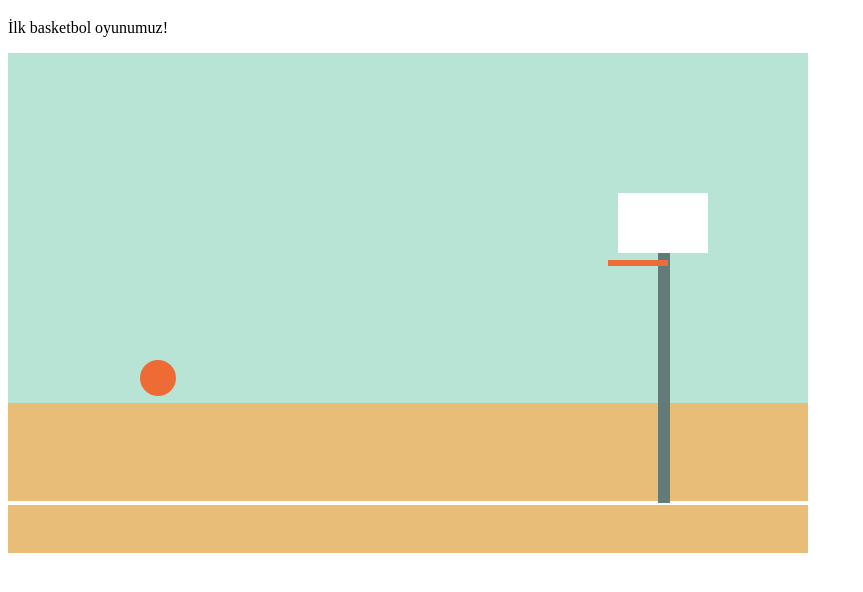
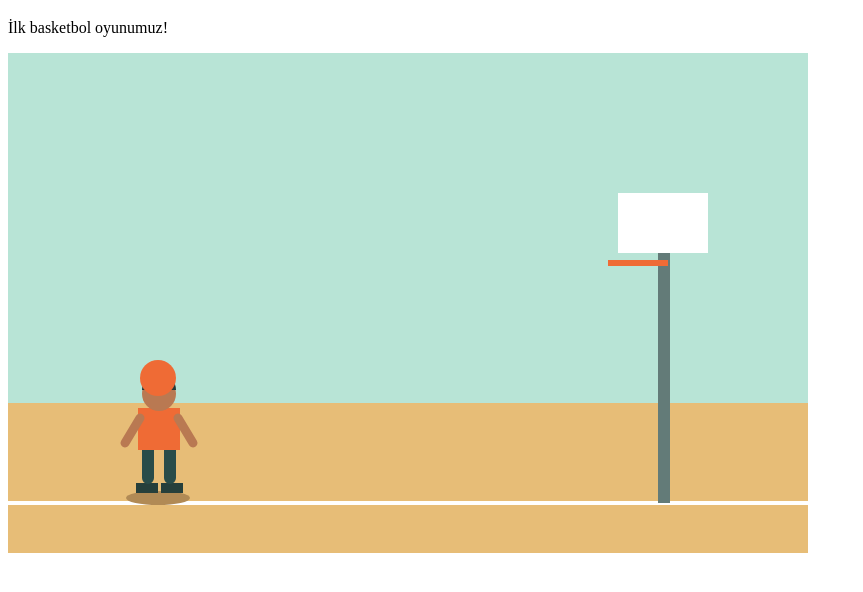
Before and after one commit to zubeyirp97-design/Basket, a plain HTML site: page index.html in a window 1280 px wide. Shown: the part 62-654 px from the top of the page, without its empty margins (0-863 px from the left). Drawn offline with Linux system fonts and the light colour scheme.

Commit message:
Update index.html

```diff
--- a/index.html
+++ b/index.html
@@ -49,6 +49,54 @@
         ctx.lineTo(660, 210);
         ctx.stroke();
 
+        // Oyuncunun gölgesi
+        ctx.fillStyle = "#b18a55";
+        ctx.beginPath();
+        ctx.ellipse(150, 445, 32, 7, 0, 0, Math.PI * 2);
+        ctx.fill();
+
+        // Ayakkabılar
+        ctx.fillStyle = "#263f3b";
+        ctx.fillRect(128, 430, 22, 10);
+        ctx.fillRect(153, 430, 22, 10);
+
+        // Bacaklar
+        ctx.strokeStyle = "#294c49";
+        ctx.lineWidth = 12;
+        ctx.lineCap = "round";
+        ctx.beginPath();
+        ctx.moveTo(140, 425);
+        ctx.lineTo(140, 395);
+        ctx.moveTo(162, 425);
+        ctx.lineTo(162, 395);
+        ctx.stroke();
+
+        // Forma
+        ctx.fillStyle = "#ef6b35";
+        ctx.fillRect(130, 355, 42, 42);
+
+        // Kollar
+        ctx.strokeStyle = "#b97952";
+        ctx.lineWidth = 9;
+        ctx.beginPath();
+        ctx.moveTo(132, 365);
+        ctx.lineTo(117, 390);
+        ctx.moveTo(170, 365);
+        ctx.lineTo(185, 390);
+        ctx.stroke();
+
+        // Kafa
+        ctx.fillStyle = "#b97952";
+        ctx.beginPath();
+        ctx.arc(151, 341, 17, 0, Math.PI * 2);
+        ctx.fill();
+
+        // Saç
+        ctx.fillStyle = "#253b38";
+        ctx.beginPath();
+        ctx.arc(151, 337, 17, Math.PI, Math.PI * 2);
+        ctx.fill();
+
         // Basketbol topu
         ctx.fillStyle = "#ef6b35";
         ctx.beginPath();
```
